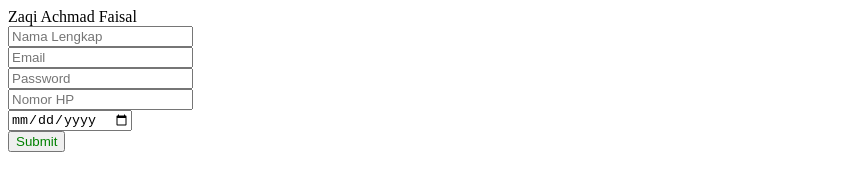
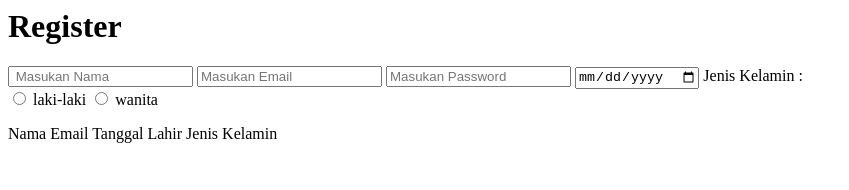
Before and after one commit to ZaqiAchmadFaisalXIIG/Register_ZaqiXIIG, a plain HTML site: page index.html in a window 1280 px wide. Shown: the whole page, without its empty margins (0-849 px from the left). Drawn offline with Linux system fonts and the light colour scheme.

Commit message:
Tugas Baru Index
Zaqi Achmad Faisal XII-G

```diff
--- a/index.html
+++ b/index.html
@@ -1,17 +1,47 @@
 <DOCTYPE html>
 <html>
-    <head>
-        Zaqi Achmad Faisal
-    </head>
-    <body>
-        <form class=""action="">
-            <input type="text" name="" id="" value="" placeholder="Nama Lengkap" /><br />
-            <input type="email" name="" id="" value="" placeholder="Email" /><br />
-            <input type="password" name="" id="" value="" placeholder="Password" /><br />
-            <input type="number" name="" id="" value="" placeholder="Nomor HP" /><br />
-            <input type="date" name="" id="" value="" placeholder="Tanggal Lahir" /><br />
-            <button type="submit" style="color: green">Submit</button>
+<head>
+    <meta charset="UTF-8">
+    <meta name="viewport" content="width-device-width, initial-scale1.0">
+
+</head>
+<body>
+    <script src="js/script.js"></script>
+    <h1>Register</h1>
+    <form id="registerForm">
+            <input type="text" id="nama" value="" placeholder=" Masukan Nama" required>
+            <input type="email" id="email" value="" placeholder="Masukan Email" required>
+            <input type="password" id="password" value="" placeholder="Masukan Password" required>
+            <input type="date" id="tanggal" required>
+
+             <label>Jenis Kelamin :</label>
+             <div class="radio-group">
+                 <input type="radio" name="gender" id="laki-laki" value="laki-laki" required/>
+                 <label for="laki-laki">laki-laki</label>
+                 <input type="radio" name="gender" id="wanita" value="wanita" required/>
+                 <label for="wanita">wanita</label>
+             </div>
+
+
+
         </form>
-    </body>
-</html>
+    </div>
+
+    <tabel id="dataTable">
+        <thead>
+            <tr>
+                <th>Nama</th>
+                <th>Email</th>
+                <th>Tanggal Lahir</th>
+                <th>Jenis Kelamin</th>
+            </tr>
+        </thead>
+        <tbody>
+            <!-- Data akan otomatis muncul di sini -->
+        </tbody>
+    </tabel>
+
+     <script src="js/regis.js"></script>
+     </body>
+     </html>
 </DOCTYPE>
```
